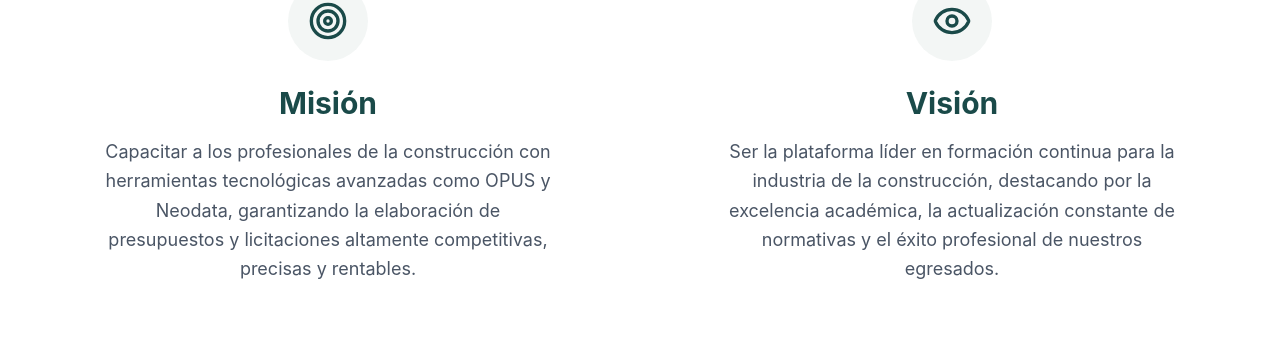
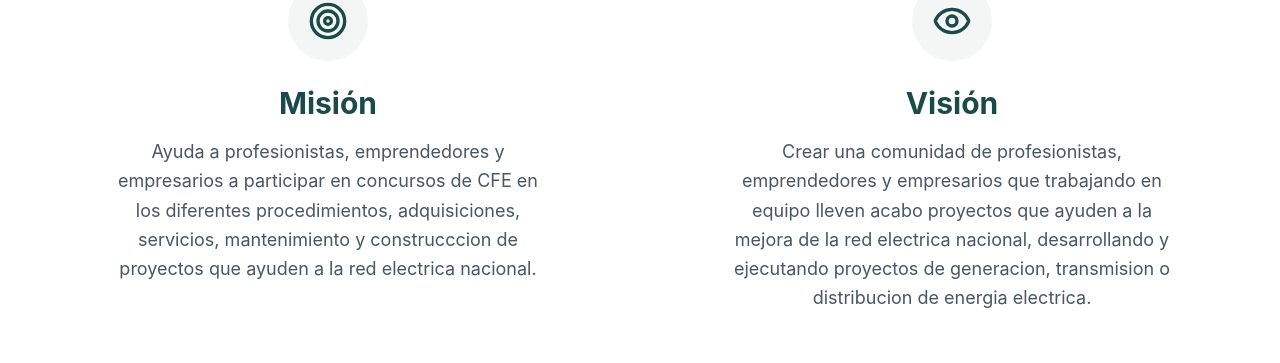
Before and after one commit to toruacampaerickfrancisco-a11y/ManyChat, a React (Vite) app in the folder frontend/: page / in a window 1280 px wide. Shown: the part 915-1278 px from the top of the page. Built offline with nearby package versions, Linux system fonts and the light colour scheme; no server answers.

Commit message:
feat: actualizar mision y vision en Home y compilar frontend

```diff
--- a/frontend/src/pages/public/Home.jsx
+++ b/frontend/src/pages/public/Home.jsx
@@ -213,7 +213,7 @@ export default function Home() {
               </div>
               <h3 className="text-3xl font-bold text-[#1a4a49] mb-4">Misión</h3>
               <p className="text-gray-600 text-lg leading-relaxed max-w-md">
-                Capacitar a los profesionales de la construcción con herramientas tecnológicas avanzadas como OPUS y Neodata, garantizando la elaboración de presupuestos y licitaciones altamente competitivas, precisas y rentables.
+                Ayuda a profesionistas, emprendedores y empresarios a participar en concursos de CFE en los diferentes procedimientos, adquisiciones, servicios, mantenimiento y construcccion de proyectos que ayuden a la red electrica nacional.
               </p>
             </div>
 
@@ -224,7 +224,7 @@ export default function Home() {
               </div>
               <h3 className="text-3xl font-bold text-[#1a4a49] mb-4">Visión</h3>
               <p className="text-gray-600 text-lg leading-relaxed max-w-md">
-                Ser la plataforma líder en formación continua para la industria de la construcción, destacando por la excelencia académica, la actualización constante de normativas y el éxito profesional de nuestros egresados.
+                Crear una comunidad de profesionistas, emprendedores y empresarios que trabajando en equipo lleven acabo proyectos que ayuden a la mejora de la red electrica nacional, desarrollando y ejecutando proyectos de generacion, transmision o distribucion de energia electrica.
               </p>
             </div>
 
```
Also changed, not shown: 2 other files (tests, documents, lock files or other folders).
